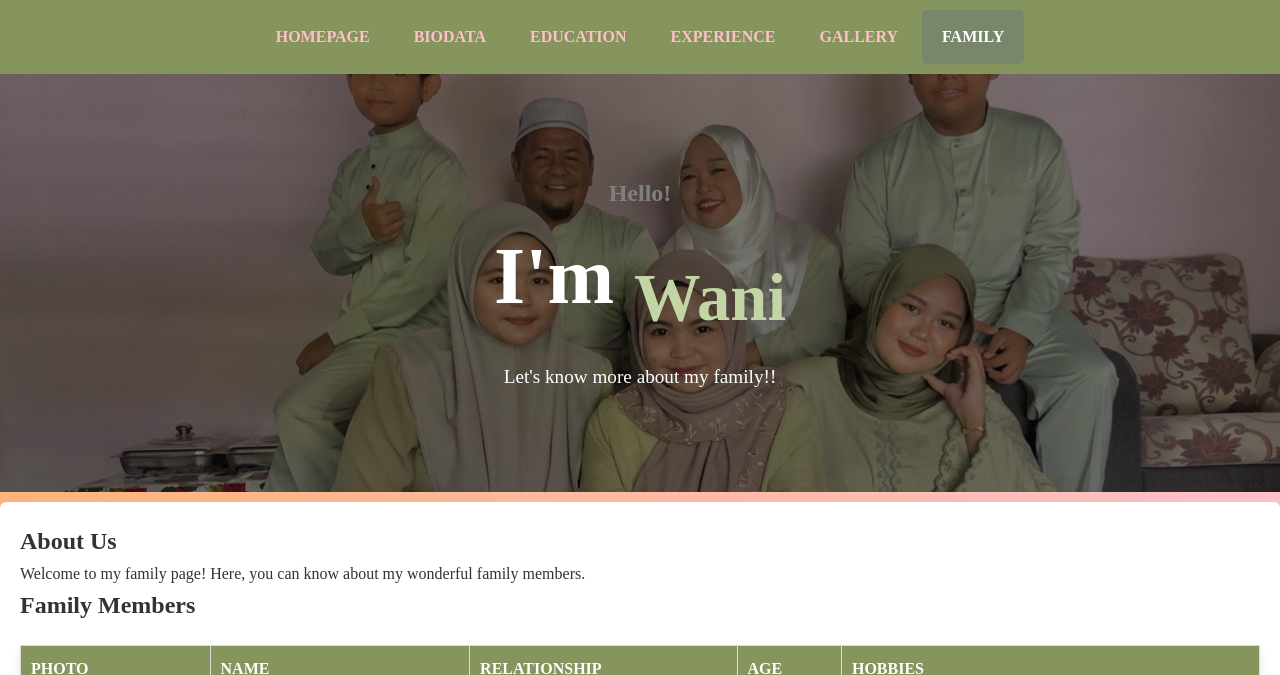
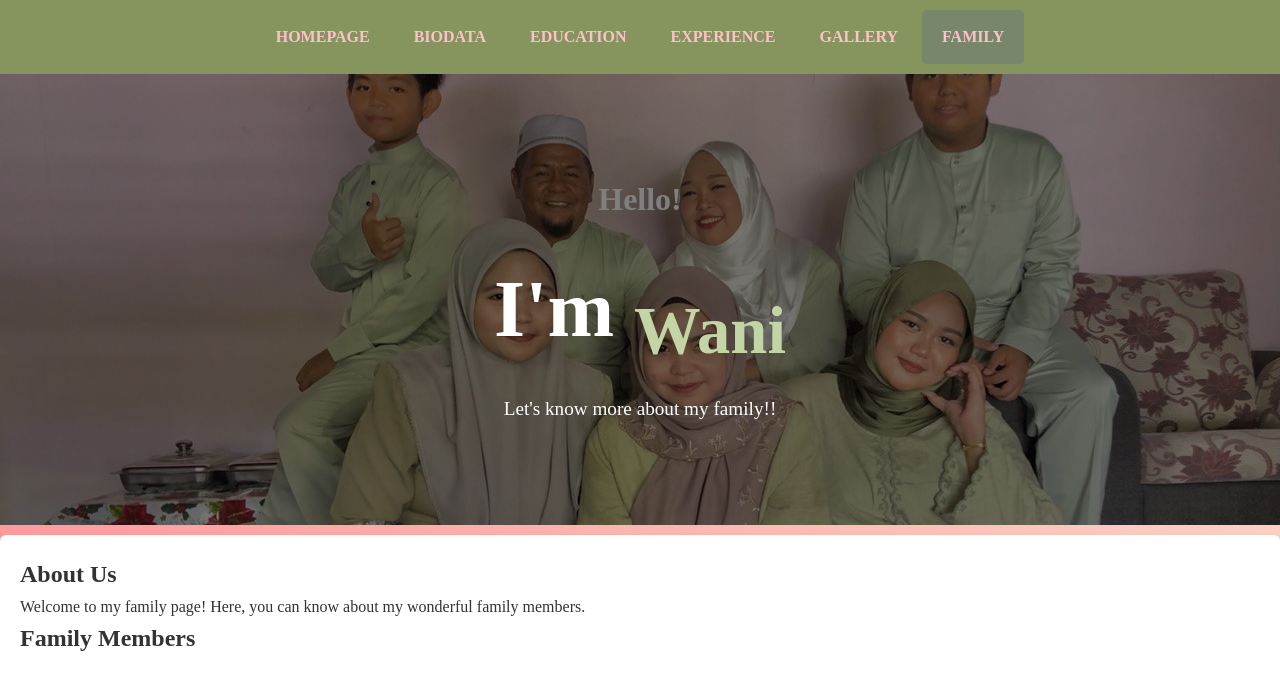
Before and after one commit to shahiwani/shahiwani, a plain HTML site: page family.html in a window 1280 px wide. Shown: the top 675 px of the page. Drawn offline with Linux system fonts and the light colour scheme.

Commit message:
Update family.html

```diff
--- a/family.html
+++ b/family.html
@@ -7,6 +7,7 @@
 <meta name="viewport" content="width=device-width, initial-scale=1">
  <link rel="stylesheet" href="footer.css">
 <style>
+  /* General Styles */
     * {
       box-sizing: border-box;
       margin: 0;
@@ -14,40 +15,10 @@
     }
 
     body {
-    font-family: 'Times new roman';
-    background: linear-gradient(to right, #feb47b, pink);
+      font-family: times new roman;
+      background: linear-gradient(to right, #ff9a9e, #fad0c4);
       color: #333;
       line-height: 1.6;
-  }
-
-  .topnav {
-    background-color: #86945e;
-    overflow: hidden;
-    text-align: center;
-    padding: 10px 0;
-  }
-
-  .topnav a {
-    display: inline-block;
-    color: pink;
-    text-align: center;
-    padding: 14px 20px;
-    text-decoration: none;
-    font-size: 1.0em;
-    font-weight: bold;
-  }
-
-  .topnav a:hover {
-    background-color: #c3d4a5;
-    color: white;
-    border-radius: 5px;
-    transition: all 0.3s ease;
-  }
-
-  .topnav a.active {
-    background-color: #78866b;
-    color: #ffffff;
-    border-radius: 5px;
     }
 
     /* Header */
@@ -81,11 +52,9 @@
       animation: fadeIn 2s ease-in-out;
     }
 
-
     .header p {
       font-size: 1.2rem;
     }
-
    @keyframes fadeIn {
       from {
         opacity: 0;
@@ -97,6 +66,40 @@
       }
     }
 
+    .header h2 {
+      font-size: 2em;
+      margin-bottom: 20px;
+    }
+
+   .topnav {
+    background-color: #86945e;
+    overflow: hidden;
+    text-align: center;
+    padding: 10px 0;
+  }
+
+  .topnav a {
+    display: inline-block;
+    color: pink;
+    text-align: center;
+    padding: 14px 20px;
+    text-decoration: none;
+    font-size: 1.0em;
+    font-weight: bold;
+  }
+
+  .topnav a:hover {
+    background-color:  #c3d4a5;
+    color: white;
+    border-radius: 5px;
+    transition: all 0.3s ease;
+  }
+
+  .topnav a.active {
+    background-color: #78866b;
+    color: #fofffo;
+    border-radius: 5px;
+}
   /* Cards */
   .card {
     background-color: white;
```
Lines whose indentation alone changed are shown as unchanged.
